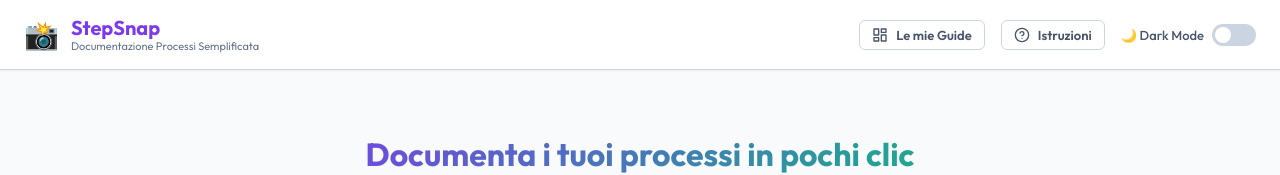
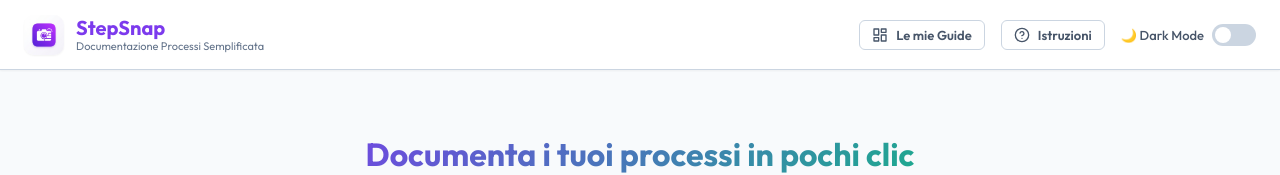
Before and after one commit to sabbakix/StepSnap, a plain HTML site: page index.html in a window 1280 px wide. Shown: the top 175 px of the page. Drawn offline with Linux system fonts and the light colour scheme.

Commit message:
Replace text-based logo with image icon and update styling

```diff
--- a/index.html
+++ b/index.html
@@ -22,7 +22,7 @@
   <!-- HEADER PRINCIPALE -->
   <header class="app-header no-print">
     <div class="header-logo" id="headerLogo">
-      <span class="logo-icon">📸</span>
+      <img src="icon-512.png" alt="StepSnap Logo" class="logo-icon-img">
       <div class="logo-text">
         <h1>StepSnap</h1>
         <p>Documentazione Processi Semplificata</p>
--- a/styles.css
+++ b/styles.css
@@ -109,8 +109,12 @@ body {
   cursor: pointer;
 }
 
-.logo-icon {
-  font-size: 28px;
+.logo-icon-img {
+  width: 40px;
+  height: 40px;
+  border-radius: 10px;
+  object-fit: cover;
+  box-shadow: var(--shadow-sm);
 }
 
 .logo-text h1 {
```
